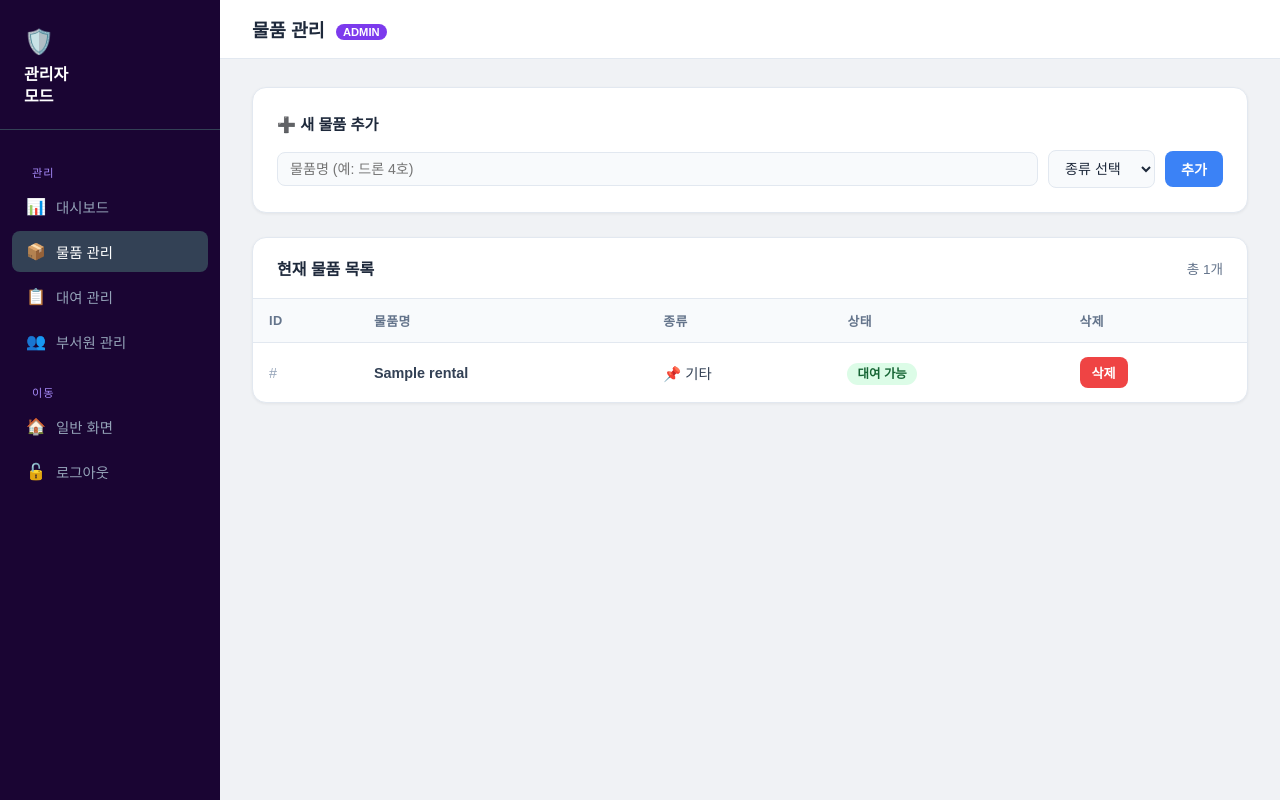
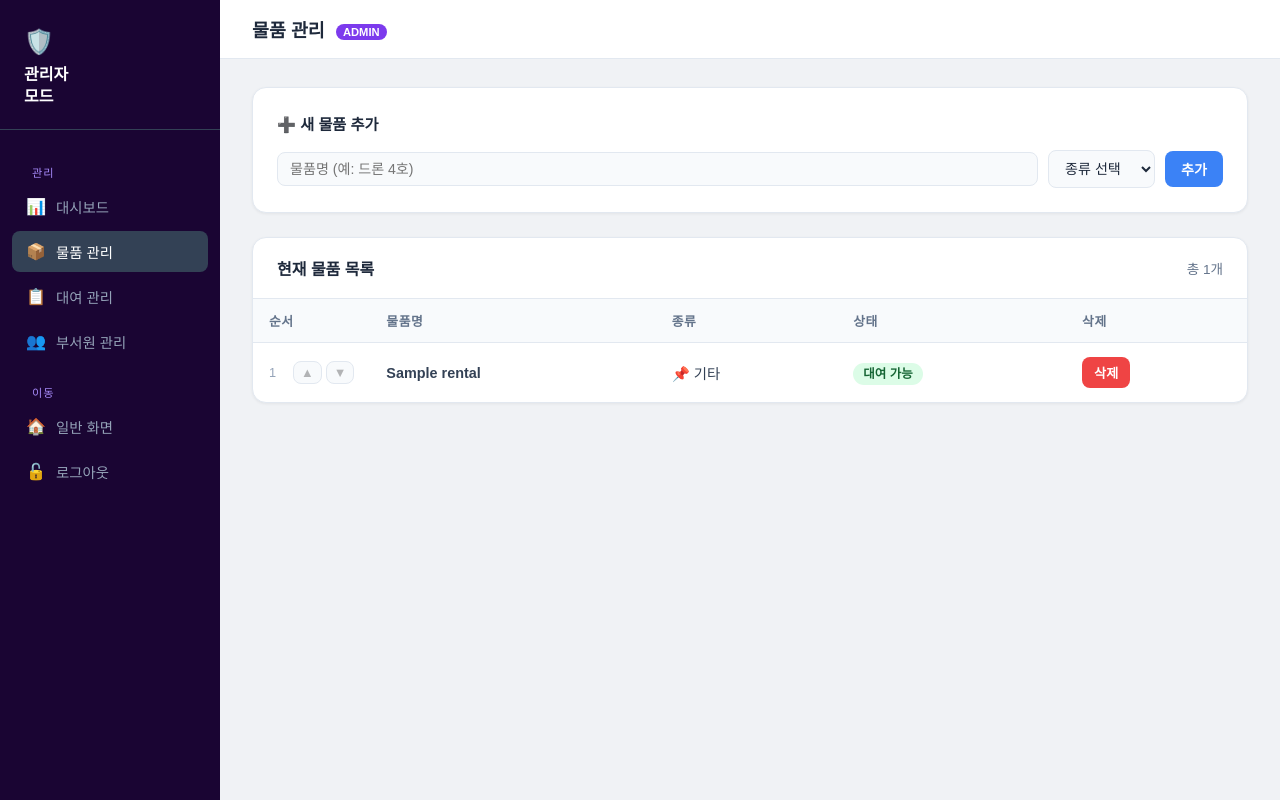
Before and after one commit to jun89368936-blip/100_test, a Flask app: page /admin/items in a window 1280 px wide. Run offline with Flask 3, Linux system fonts and the light colour scheme; the visitor is signed in with stand-in values (Sample User, id 1); a database or web service that is not in the repository returns one stand-in record (values such as "Sample title"); some libraries are stand-ins or nearby versions.

Commit message:
add item sort order: up/down buttons in admin items page

```diff
--- a/equipment-rental/app.py
+++ b/equipment-rental/app.py
@@ -154,6 +154,7 @@ def index():
               AND r.returned_at IS NULL
               AND r.rented_at <= ?
               AND (r.due_date IS NULL OR r.due_date > ?)
+        ORDER BY i.sort_order, i.id
     """, (today, today)).fetchall()
     my_rentals = conn.execute("""
         SELECT r.id, r.item_id, i.name AS item_name, i.type AS item_type,
@@ -329,7 +330,7 @@ def admin_items():
                (SELECT COUNT(*) FROM rentals r
                 WHERE r.item_id = i.id AND r.returned_at IS NULL
                   AND r.rented_at <= ? AND (r.due_date IS NULL OR r.due_date > ?)) AS is_rented
-        FROM items i ORDER BY i.id
+        FROM items i ORDER BY i.sort_order, i.id
     """, (today, today)).fetchall()
     conn.close()
     return render_template("admin/items.html", items=items)
@@ -344,10 +345,31 @@ def admin_add_item():
         flash("물품명과 종류를 모두 입력해주세요.", "error")
         return redirect(url_for("admin_items"))
     conn = get_db()
-    conn.execute("INSERT INTO items (name, type) VALUES (?, ?)", (name, item_type))
+    max_order = conn.execute("SELECT COALESCE(MAX(sort_order), -1) FROM items").fetchone()[0]
+    conn.execute("INSERT INTO items (name, type, sort_order) VALUES (?, ?, ?)", (name, item_type, max_order + 1))
     conn.commit()
     conn.close()
     flash(f"'{name}' 물품이 추가되었습니다.", "success")
+    return redirect(url_for("admin_items"))
+
+
+@app.route("/admin/items/move/<int:item_id>/<direction>", methods=["POST"])
+@admin_required
+def admin_move_item(item_id, direction):
+    conn = get_db()
+    items = conn.execute("SELECT id, sort_order FROM items ORDER BY sort_order, id").fetchall()
+    ids = [r["id"] for r in items]
+    if item_id not in ids:
+        conn.close()
+        return redirect(url_for("admin_items"))
+    idx = ids.index(item_id)
+    swap_idx = idx - 1 if direction == "up" else idx + 1
+    if 0 <= swap_idx < len(ids):
+        a, b = items[idx], items[swap_idx]
+        conn.execute("UPDATE items SET sort_order = ? WHERE id = ?", (b["sort_order"], a["id"]))
+        conn.execute("UPDATE items SET sort_order = ? WHERE id = ?", (a["sort_order"], b["id"]))
+        conn.commit()
+    conn.close()
     return redirect(url_for("admin_items"))
 
 
--- a/equipment-rental/db.py
+++ b/equipment-rental/db.py
@@ -132,6 +132,15 @@ def init_db():
         conn.execute("DROP INDEX IF EXISTS ux_active_rental")
     except Exception:
         pass
+    # sort_order 컬럼 추가 (기존 DB 마이그레이션)
+    try:
+        conn.execute("ALTER TABLE items ADD COLUMN sort_order INTEGER DEFAULT 0")
+        conn.commit()
+        rows = conn.execute("SELECT id FROM items ORDER BY id").fetchall()
+        for idx, row in enumerate(rows):
+            conn.execute("UPDATE items SET sort_order = ? WHERE id = ?", (idx, row["id"]))
+    except Exception:
+        pass
     conn.commit()
     conn.close()
 
--- a/equipment-rental/templates/admin/items.html
+++ b/equipment-rental/templates/admin/items.html
@@ -73,7 +73,7 @@
         <table>
           <thead>
             <tr>
-              <th>ID</th>
+              <th style="width:80px;">순서</th>
               <th>물품명</th>
               <th>종류</th>
               <th>상태</th>
@@ -83,7 +83,19 @@
           <tbody>
             {% for item in items %}
             <tr>
-              <td style="color:#94a3b8;">#{{ item.id }}</td>
+              <td>
+                <div style="display:flex;gap:4px;align-items:center;">
+                  <span style="color:#94a3b8;font-size:0.8rem;width:20px;">{{ loop.index }}</span>
+                  <form method="post" action="/admin/items/move/{{ item.id }}/up" style="margin:0;">
+                    <button type="submit" class="btn" style="padding:3px 7px;font-size:0.8rem;background:#f8fafc;border:1px solid #e2e8f0;"
+                      {% if loop.first %}disabled{% endif %}>▲</button>
+                  </form>
+                  <form method="post" action="/admin/items/move/{{ item.id }}/down" style="margin:0;">
+                    <button type="submit" class="btn" style="padding:3px 7px;font-size:0.8rem;background:#f8fafc;border:1px solid #e2e8f0;"
+                      {% if loop.last %}disabled{% endif %}>▼</button>
+                  </form>
+                </div>
+              </td>
               <td><strong>{{ item.name }}</strong></td>
               <td>
                 {% if item.type == 'drone' %}🚁 드론
```
